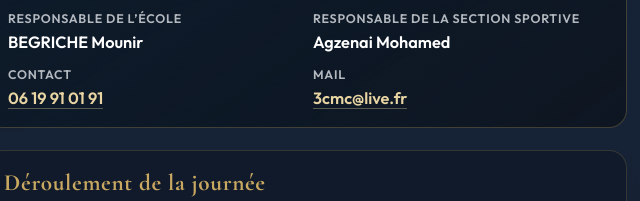
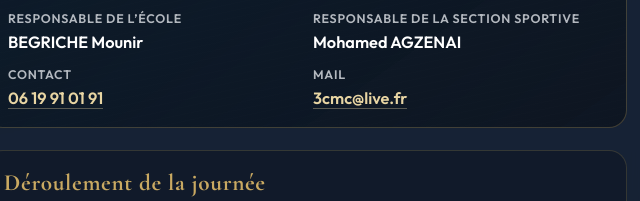
Before and after one commit to koala819/tournoi-foot, a website: page index.html in a window 1280 px wide. Shown: the part 410-611 px from the top of the page, 522-1162 px from the left. Drawn offline with nearby package versions, Linux system fonts and the light colour scheme.

Commit message:
fix: lastname agzennai

```diff
--- a/index.html
+++ b/index.html
@@ -57,7 +57,7 @@
             </div>
             <div class="info-item">
               <span class="label">Responsable de la section sportive</span>
-              <span class="value">Agzenai Mohamed</span>
+              <span class="value">Mohamed AGZENAI</span>
             </div>
             <div class="info-item">
               <span class="label">Contact</span>
```
